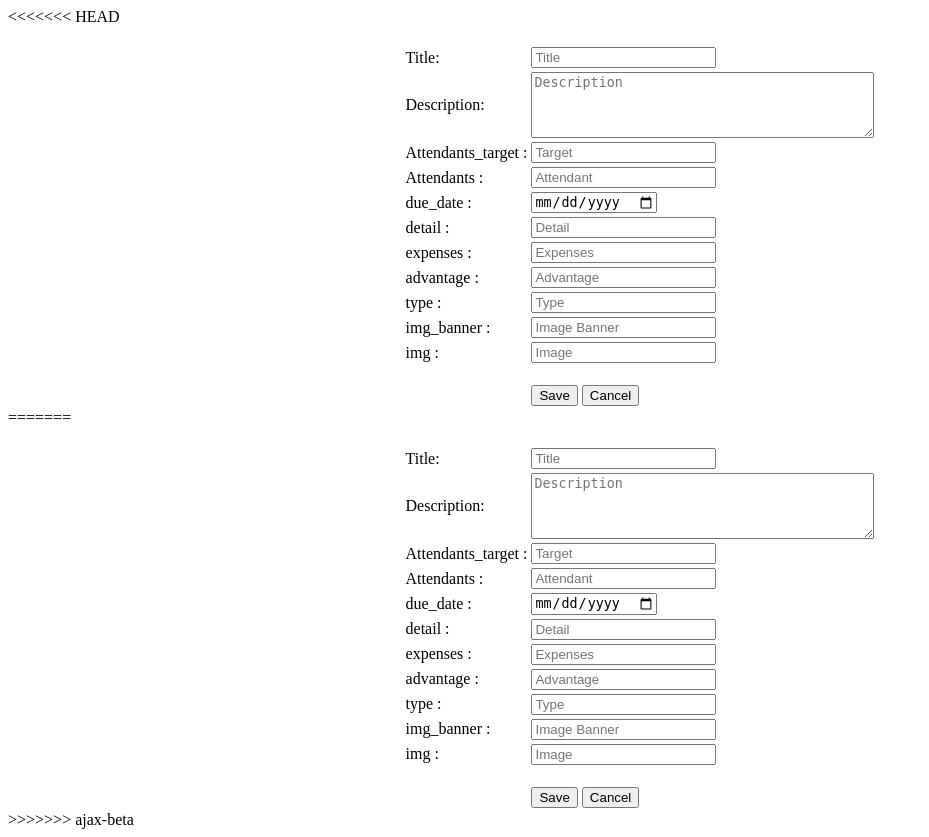
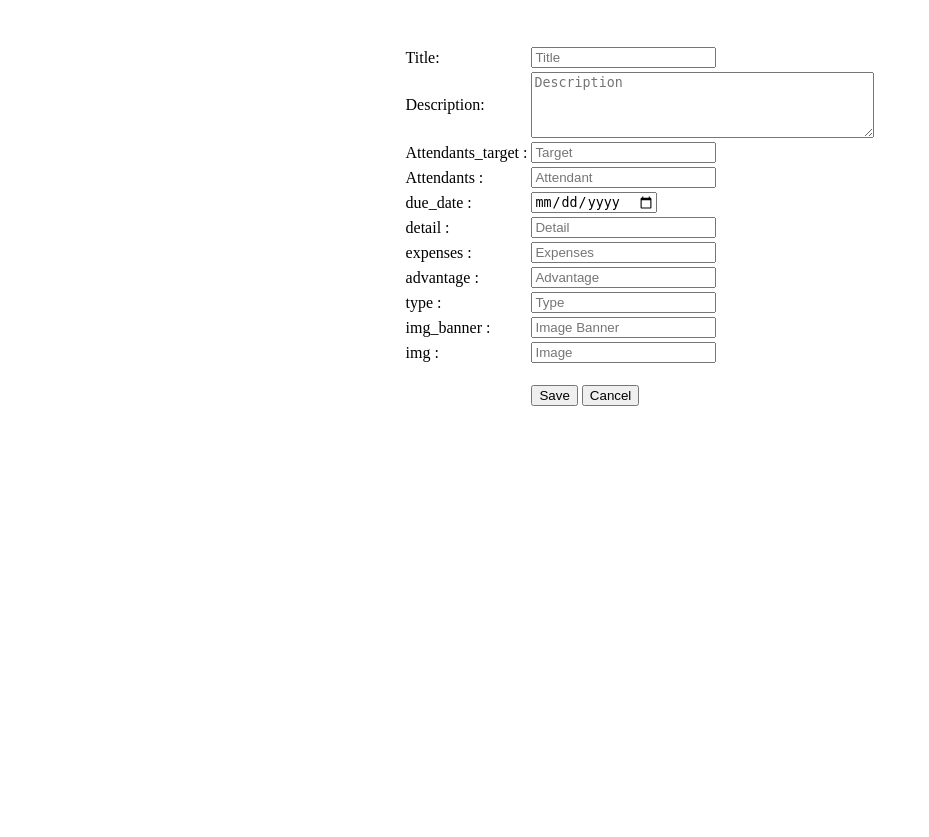
Before and after one commit to plankton-pp/volunteerHub, a PHP site: page /insertForm.htm in a window 1280 px wide. Shown: the whole page, without its empty margins (0-929 px from the left). After the commit the page ends 406 px from the top, so only its background shows below. Run offline with PHP 8.4, Linux system fonts and the light colour scheme.

Commit message:
fix confliged files
edit insertForm.htm, view.php
cause: there're confliged files from ajax-beta & master branch.

author: Cutto

```diff
--- a/htm/insertForm.htm
+++ b/htm/insertForm.htm
@@ -1,4 +1,3 @@
-<<<<<<< HEAD
 <html>
 <head>
 <meta http-equiv="Content-Type" content="text/html; charset=utf-8">
@@ -85,92 +84,4 @@
 </form>
 </Table>
 </body>
-=======
-<html>
-<head>
-<meta http-equiv="Content-Type" content="text/html; charset=utf-8">
-
-</head>
-<body>
-
-<BR>
-<BR>
-<Table align="center">
-<form action="insert.php" method="post" autocomplete="on" enctype="multipart/form-data">
-
-<TR>
-	<TD>Title:</TD>
-	<TD><input type="text" name="title" maxlength"10"  size="20" placeholder="Title"></TD>
-</TR>
-<TR>
-	<TD>Description:</TD>
-	<TD>
-		<textarea name="description" cols="40" rows="4"  size="20" placeholder="Description"></textarea>
-	</TD>
-</TR>
-<TR>
-	<TD>Attendants_target	:</TD>
-	<TD>
-		<input type="number" name="target" maxlength"10" size="20" placeholder="Target">
-	</TD>
-</TR>
-<TR>
-	<TD>Attendants	:</TD>
-	<TD>
-		<input type="number" name="attendant" maxlength"10" size="20" placeholder="Attendant">
-	</TD>
-</TR>
-<TR>
-	<TD>due_date	:</TD>
-	<TD>
-		<input type="date" name="due_date" maxlength"10" size="20" placeholder="Due date">
-	</TD>
-</TR>
-<TR>
-	<TD>detail	:</TD>
-	<TD>
-		<input type="text" name="detail" maxlength"10" size="20" placeholder="Detail">
-	</TD>
-</TR>
-<TR>
-	<TD>expenses	:</TD>
-	<TD>
-		<input type="number" name="expenses" maxlength"10" size="20" placeholder="Expenses">
-	</TD>
-</TR>
-<TR>
-	<TD>advantage	:</TD>
-	<TD>
-		<input type="text" name="advantage" maxlength"10"  size="20" placeholder="Advantage">
-	</TD>
-</TR>
-<TR>
-	<TD>type	:</TD>
-	<TD>
-		<input type="text" name="type" maxlength"10"  size="20" placeholder="Type">
-	</TD>
-</TR>
-<TR>
-	<TD>img_banner	:</TD>
-	<TD>
-		<input type="text" name="img_banner" maxlength"10" size="20" placeholder="Image Banner">
-	</TD>
-</TR>
-<TR>
-	<TD>img	:</TD>
-	<TD>
-		<input type="text" name="img" maxlength"10"  size="20" placeholder="Image">
-	</TD>
-</TR>
-
-
-
-
- <TR><TD></TD><TD><BR>
- 	<input type="submit" name="Save" value="Save" ">
- <input type="reset" name="Cancel" value="Cancel"></TD></TR>
-</form>
-</Table>
-</body>
->>>>>>> ajax-beta
 </html>
```
Also changed, not shown: htm/view.php (+0 -74 lines).
